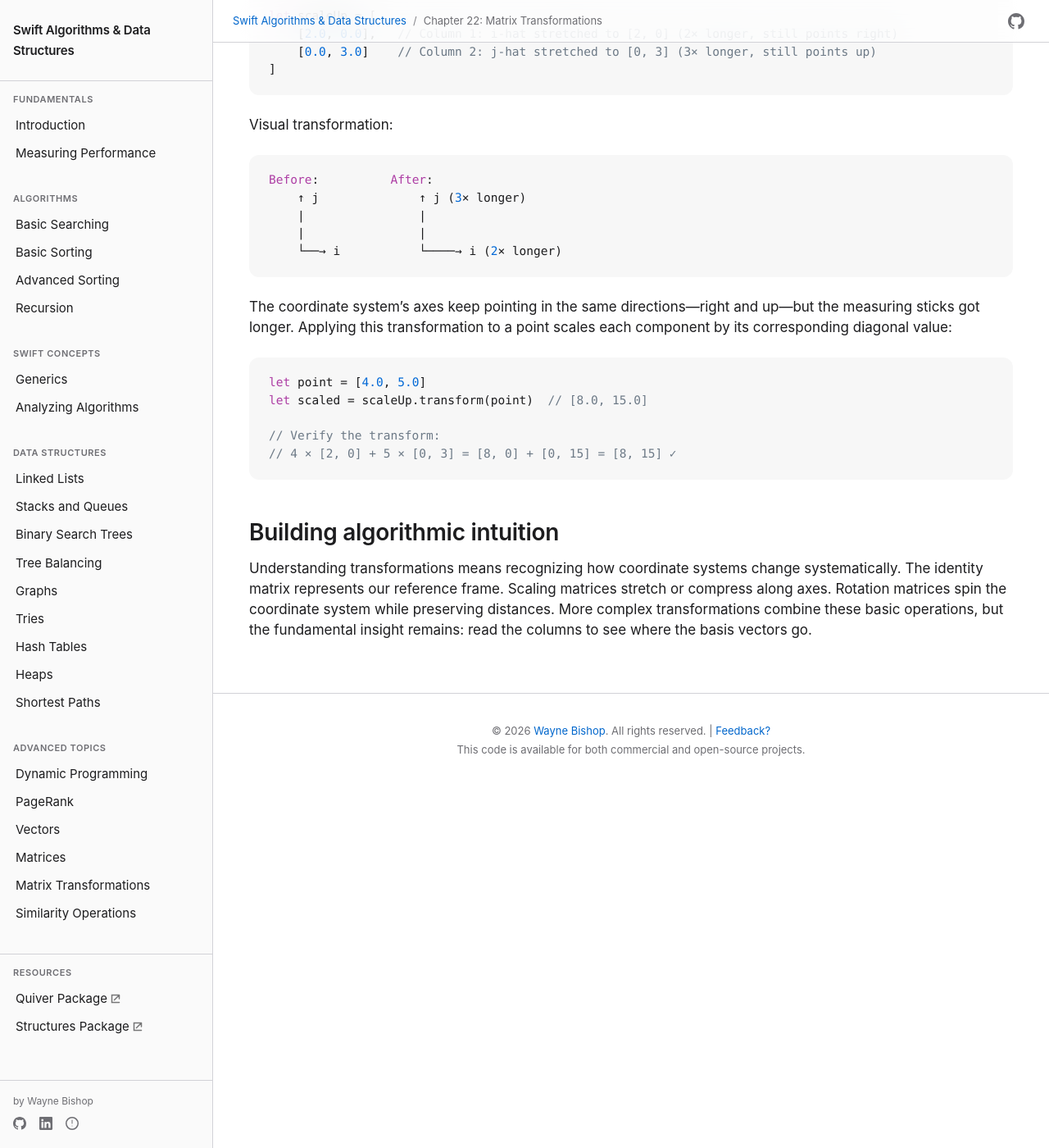
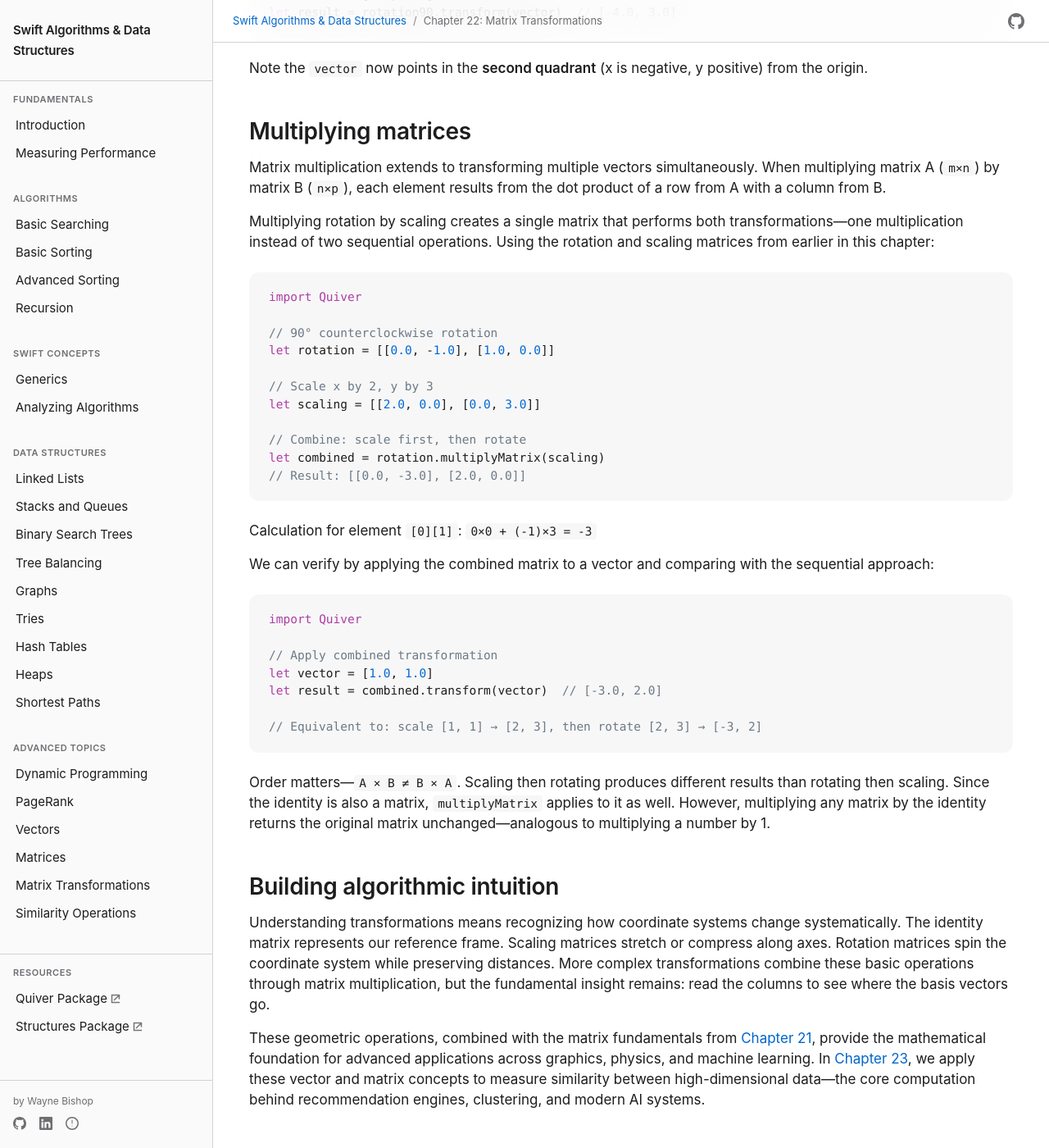
Before and after one commit to waynewbishop/swift-algorithms, a Jekyll site: the page built from 22-matrix-transformations.md, in a window 1280 px wide and 1400 px high, scrolled down 3708 px. Shown: the whole window at 82% size. Built offline with Jekyll 4.4.1, drawn with Linux system fonts in a browser that asks for light colours; some of the changed text lies outside the part shown.

Commit message:
refactor: general revisions..

````diff
--- a/22-matrix-transformations.md
+++ b/22-matrix-transformations.md
@@ -23,7 +23,7 @@
         └──→ i-hat [1, 0]
 ```
 
-Any vector can be expressed as a combination of these basis vectors. This can be presented mathematically using a technique known as **matrix multiplication**. For example, the vector `[3, 4]` is oriented based on the position of `i-hat` and `j-hat`. Although the math shows the resulting  vector unchanged, we still should still acknowlege the matrix multiplication process.
+Any vector can be expressed as a combination of these basis vectors. This can be presented mathematically using a technique known as **matrix multiplication**. For example, the vector `[3, 4]` is oriented based on the position of `i-hat` and `j-hat`. Although the math shows the resulting vector unchanged, we can still see the application of the matrix to the vector.
 
 ```
 [3, 4] = 3 × [1, 0] + 4 × [0, 1]
@@ -41,11 +41,11 @@
     [0.0, 1.0]   // Column 2: j-hat
 ]
 
-//creates a diagonal matrix - scales vector space
-let scale = [Double].diag([3.0, 2.0])
+// Creates a diagonal matrix - scales vector space
+let scaleUp = [Double].diag([2.0, 3.0])
 
-//original basis vectors now scaled
-let transform = identity.multiplyMatrix(scale)
+// Original basis vectors now scaled
+let transform = identity.multiplyMatrix(scaleUp)  //identity scaled by [2.0, 3.0]
 ```
 
 ## The identity matrix
@@ -72,63 +72,11 @@
 
 Each output component is a **weighted combination** of the input components. The matrix rows contain the weights. This mixing of components is what enables transformations—scaling, rotation, and other geometric operations all work by recombining the input values.
 
-
-```
-///TODO
-///The first example should be scaling up showing how matrix transforms the vector basis (matrixMultiply) and then
-//that transformed vector basis is applied to the resulting vector (transformedBy)
-
-Then go into detail explaining that matrixMultiply with the indentity is analagious to scalar multiplication using a 1.
-```
-
-
-Consider rotating `[3, 4]` by 90° counterclockwise. The rotation matrix is:
-
-```
-[0  -1]
-[1   0]
-```
-
-Applying the multiplication:
-
-```
-[0  -1]   [3]   [0×3 + (-1)×4]   [-4]
-[1   0] × [4] = [1×3 +   0×4 ] = [ 3]
-```
-
-Quiver's `.transform()` method performs this matrix-vector multiplication:
-
-```swift
-import Quiver
-
-let rotation90 = [[0.0, -1.0], [1.0, 0.0]]
-let point = [3.0, 4.0]
-let result = rotation90.transform(point)  // [-4.0, 3.0]
-```
-
-### Multiplying matrices
-
-Matrix multiplication extends to transforming multiple vectors simultaneously. When multiplying matrix A (`m×n`) by matrix B (`n×p`), each element results from the dot product of a row from A with a column from B:
-
-```swift
-import Quiver
-
-let m1 = [[1.0, 2.0], [3.0, 4.0]]
-let m2 = [[5.0, 6.0], [7.0, 8.0]]
-
-let result = m1.multiplyMatrix(m2)
-// Result: [[19.0, 22.0], [43.0, 50.0]]
-```
-
-Calculation for element `[0][0]`: `1×5 + 2×7 = 19`
-
-Multiplying rotation by scaling creates a single matrix that rotates then scales—one multiplication instead of two sequential transformations. In addition, order matters. For example, `A × B ≠ B × A`. Rotating then scaling produces different results than scaling then rotating.
-
 ## Scaling transformations
 
 Scaling transformations stretch or compress space along the coordinate axes. The basis vectors stay pointing in their original directions—they just get longer or shorter. This creates the characteristic diagonal pattern of scaling matrices.
 
-Consider a matrix that scales x by 2× and y by 3×:
+Consider the previous matrix that scales x by 2× and y by 3×:
 
 ```
 [2  0]
@@ -159,13 +107,81 @@
 The coordinate system's axes keep pointing in the same directions—right and up—but the measuring sticks got longer. Applying this transformation to a point scales each component by its corresponding diagonal value:
 
 ```swift
-let point = [4.0, 5.0]
-let scaled = scaleUp.transform(point)  // [8.0, 15.0]
+import Quiver
+
+let vector = [4.0, 5.0]
+let scaled = scaleUp.transform(vector)  // [8.0, 15.0]
 
 // Verify the transform:
 // 4 × [2, 0] + 5 × [0, 3] = [8, 0] + [0, 15] = [8, 15] ✓
 ```
 
+## Rotation transformations
+
+Consider rotating `[3, 4]` by 90° counterclockwise. The rotation matrix is:
+
+```
+[0  -1]
+[1   0]
+```
+
+Applying the multiplication:
+
+```
+[0  -1]   [3]   [0×3 + (-1)×4]   [-4]
+[1   0] × [4] = [1×3 +   0×4 ] = [ 3]
+```
+
+Quiver's `.transform()` method performs this matrix-vector multiplication:
+
+```swift
+import Quiver
+
+let rotation90 = [[0.0, -1.0], [1.0, 0.0]]
+let vector = [3.0, 4.0]
+let result = rotation90.transform(vector)  // [-4.0, 3.0]
+```
+
+Note the `vector` now points in the **second quadrant** (x is negative, y positive) from the origin.
+
+## Multiplying matrices
+
+Matrix multiplication extends to transforming multiple vectors simultaneously. When multiplying matrix A (`m×n`) by matrix B (`n×p`), each element results from the dot product of a row from A with a column from B.
+
+Multiplying rotation by scaling creates a single matrix that performs both transformations—one multiplication instead of two sequential operations. Using the rotation and scaling matrices from earlier in this chapter:
+
+```swift
+import Quiver
+
+// 90° counterclockwise rotation
+let rotation = [[0.0, -1.0], [1.0, 0.0]]
+
+// Scale x by 2, y by 3
+let scaling = [[2.0, 0.0], [0.0, 3.0]]
+
+// Combine: scale first, then rotate
+let combined = rotation.multiplyMatrix(scaling)
+// Result: [[0.0, -3.0], [2.0, 0.0]]
+```
+
+Calculation for element `[0][1]`: `0×0 + (-1)×3 = -3`
+
+We can verify by applying the combined matrix to a vector and comparing with the sequential approach:
+
+```swift
+import Quiver
+
+// Apply combined transformation
+let vector = [1.0, 1.0]
+let result = combined.transform(vector)  // [-3.0, 2.0]
+
+// Equivalent to: scale [1, 1] → [2, 3], then rotate [2, 3] → [-3, 2]
+```
+
+Order matters—`A × B ≠ B × A`. Scaling then rotating produces different results than rotating then scaling. Since the identity is also a matrix, `multiplyMatrix` applies to it as well. However, multiplying any matrix by the identity returns the original matrix unchanged—analogous to multiplying a number by 1.
+
 ## Building algorithmic intuition
 
-Understanding transformations means recognizing how coordinate systems change systematically. The identity matrix represents our reference frame. Scaling matrices stretch or compress along axes. Rotation matrices spin the coordinate system while preserving distances. More complex transformations combine these basic operations, but the fundamental insight remains: read the columns to see where the basis vectors go.
+Understanding transformations means recognizing how coordinate systems change systematically. The identity matrix represents our reference frame. Scaling matrices stretch or compress along axes. Rotation matrices spin the coordinate system while preserving distances. More complex transformations combine these basic operations through matrix multiplication, but the fundamental insight remains: read the columns to see where the basis vectors go.
+
+These geometric operations, combined with the matrix fundamentals from [Chapter 21](21-matrices.md), provide the mathematical foundation for advanced applications across graphics, physics, and machine learning. In [Chapter 23](23-similarity-operations.md), we apply these vector and matrix concepts to measure similarity between high-dimensional data—the core computation behind recommendation engines, clustering, and modern AI systems.
--- a/23-similarity-operations.md
+++ b/23-similarity-operations.md
@@ -84,7 +82,34 @@
 cosine(v, w) = (v · w) / (‖v‖ × ‖w‖)
 ```
 
-The result ranges from -1 (opposite directions) through 0 (perpendicular) to 1 (identical direction):
+The formula combines three operations we built in [Chapter 20](20-vectors.md). Consider two vectors `v = [3, 4]` and `w = [5, 12]`:
+
+Step 1 — Dot product:
+
+```
+v · w = (3 × 5) + (4 × 12)
+      = 15 + 48
+      = 63
+```
+
+Step 2 — Magnitudes:
+
+```
+‖v‖ = √(3² + 4²) = √(9 + 16) = √25 = 5
+‖w‖ = √(5² + 12²) = √(25 + 144) = √169 = 13
+```
+
+Step 3 — Normalize:
+
+```
+cosine(v, w) = 63 / (5 × 13)
+             = 63 / 65
+             = 0.969
+```
+
+The result 0.969 (close to 1.0) tells us these vectors point in nearly the same direction. Each step runs in `O(d)` time where `d` is the vector dimensionality—one pass computes the dot product, one pass computes each magnitude, and the final division is `O(1)`. For 50-dimensional GloVe embeddings, each comparison requires just 50 multiply-add operations.
+
+The result ranges from -1 (opposite directions) through 0 (perpendicular) to 1 (identical direction). Quiver's `.cosineOfAngle(with:)` method encapsulates this same calculation:
 
 ```swift
 import Quiver
@@ -106,7 +131,7 @@
 
 When we pre-normalize vectors to unit length using Quiver's `.normalized` property, the dot product and cosine similarity become identical. Both magnitudes equal 1, so the denominator disappears. Many production systems normalize vectors once at indexing time, then use the simpler dot product for all subsequent comparisons.
 
-## Batch similarity and top-K selection
+## Batch similarity and top results
 
 Comparing a single query against an entire collection is the fundamental operation behind search and recommendation systems. Quiver provides batch operations that compute cosine similarity across an entire collection:
 
@@ -133,6 +158,7 @@
 
 let scores = [0.42, 0.99, 0.15, 0.98, 0.67]
 
+// Return the indices of the top 3 highest scores
 let top3 = scores.topIndices(k: 3)
 // [(index: 1, score: 0.99),
 //  (index: 3, score: 0.98),
@@ -154,6 +180,7 @@
 let scores = [0.92, 0.45, 0.87, 0.33]
 let items = ["running shoes", "desk lamp", "trail sneakers", "keyboard"]
 
+// Return the top 2 scores with their associated item labels
 let results = scores.topIndices(k: 2, labels: items)
 // [(label: "running shoes", score: 0.92),
 //  (label: "trail sneakers", score: 0.87)]
@@ -169,6 +196,7 @@
 let techDocs = [[0.8, 0.3, 0.9], [0.7, 0.4, 0.8], [0.9, 0.2, 0.9]]
 let sportsDocs = [[0.2, 0.9, 0.1], [0.3, 0.8, 0.2], [0.1, 0.7, 0.3]]
 
+// Compute average pairwise cosine similarity within each cluster
 techDocs.clusterCohesion()    // ~0.98 (tight cluster)
 sportsDocs.clusterCohesion()  // ~0.95 (tight cluster)
 ```
@@ -184,9 +212,60 @@
     [0.1, 0.2, 0.1]
 ]
 
+// Find all vector pairs with cosine similarity above the threshold
 let duplicates = documents.findDuplicates(threshold: 0.95)
 // Documents 0 and 1 flagged as near-duplicates
 ```
+
+## Performance analysis
+
+Similarity operations compose multiple sub-operations, each with distinct complexity characteristics. Understanding the cost of each component reveals where optimization effort has the greatest impact.
+
+### Pairwise similarity
+
+Computing cosine similarity between two vectors requires one pass through both vectors to accumulate the dot product and both squared magnitudes, followed by two square root operations and one division. The dominant cost is the element-wise loop:
+
+| Operation | Time | Space |
+|-----------|------|-------|
+| Dot product | `O(d)` | `O(1)` |
+| Magnitude (each vector) | `O(d)` | `O(1)` |
+| Cosine similarity | `O(d)` | `O(1)` |
+
+The single-pass implementation computes all three in one `O(d)` traversal. For 50-dimensional GloVe embeddings, each comparison requires 50 multiply-add operations—trivial for modern hardware.
+
+### Batch similarity
+
+Comparing one query against `n` vectors multiplies the pairwise cost by the collection size:
+
+| Operation | Time | Space |
+|-----------|------|-------|
+| Batch cosine similarity | `O(n × d)` | `O(n)` |
+| Sort all scores | `O(n log n)` | `O(n)` |
+| Full pipeline (similarity + sort) | `O(n × d + n log n)` | `O(n)` |
+
+For collections with high-dimensional vectors (d = 300), the similarity computation dominates. For lower dimensions (d = 50), sorting becomes the bottleneck at large collection sizes.
+
+### Selecting top results
+
+The sort-then-slice approach processes all `n` scores even when we need only `k` results. A heap-based approach maintains a min-heap of size `k`, processing each score with an `O(log k)` heap operation instead of an `O(n log n)` sort:
+
+| Approach | Time | Space |
+|----------|------|-------|
+| Sort all + slice | `O(n log n)` | `O(n)` |
+| Min-heap of size k | `O(n log k)` | `O(k)` |
+
+The heap approach also improves space complexity from `O(n)` to `O(k)`, since we only store the current top results rather than all sorted scores. For a collection of 1,000,000 vectors with k = 10, the heap reduces both time (from ~20M to ~3.3M operations) and memory (from storing 1M scores to storing 10).
+
+### Cluster cohesion
+
+Computing cluster cohesion requires comparing every pair of vectors within a group. For a cluster of `m` vectors, this involves `m × (m - 1) / 2` pairwise comparisons, each costing `O(d)`:
+
+| Operation | Time | Space |
+|-----------|------|-------|
+| Cluster cohesion | `O(m² × d)` | `O(1)` |
+| Duplicate detection (full collection) | `O(n² × d)` | `O(n²)` |
+
+The quadratic growth means cohesion is practical for small to medium clusters (hundreds of vectors) but expensive for large collections. Duplicate detection across an entire dataset faces the same quadratic cost, which is why production systems use approximate methods for collections exceeding tens of thousands of vectors.
 
 ## Word embeddings and vector arithmetic
 
@@ -202,6 +281,7 @@
 let jogging  = [0.8, 0.7, 0.8, 0.2]
 let computer = [0.1, 0.3, 0.2, 0.9]
 
+// Measure directional similarity between word embeddings
 running.cosineOfAngle(with: jogging)   // ~0.99 (near-synonyms)
 running.cosineOfAngle(with: computer)  // ~0.45 (unrelated)
 ```
@@ -221,6 +301,7 @@
 let result = (king - man) + woman
 // result = [0.3, 0.9, 0.8, 0.7]
 
+// Confirm the result vector aligns with the expected word embedding
 result.cosineOfAngle(with: queen)  // ~1.0
 result.cosineOfAngle(with: king)   // ~0.68
 ```
@@ -232,3 +313,5 @@
 ## Building algorithmic intuition
 
 Similarity operations transform the abstract mathematics of vectors and matrices into practical tools for measuring relationships between data. The progression from dot product through normalization to cosine similarity reflects a fundamental design pattern: raw computation, then refinement to isolate the signal we care about. Understanding this progression equips us to evaluate the algorithms behind recommendation systems, search engines, and AI models—not as black boxes, but as applications of the linear algebra foundations from [Chapter 20](20-vectors.md), [Chapter 21](21-matrices.md), and [Chapter 22](22-matrix-transformations.md).
+
+The techniques in this chapter connect directly to production systems. Batch similarity and top results selection power the retrieval stage of search engines, while cluster cohesion and duplicate detection support data quality pipelines. As embedding dimensions grow from 50 to thousands in modern large language models, the same cosine similarity computation scales linearly—making these foundational operations as relevant to cutting-edge AI as they are to the introductory examples we explored here.
````
Also changed, not shown: other parts of 23-similarity-operations.md (+0 -2 lines), 20-vectors.md (+5 -11 lines).
